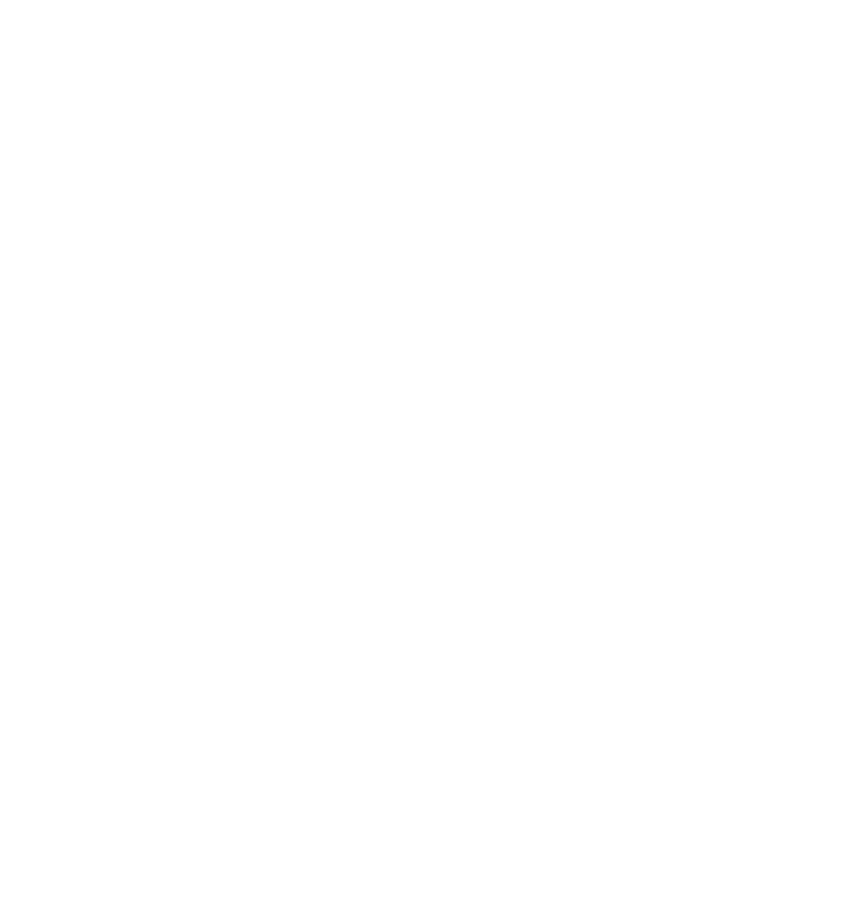
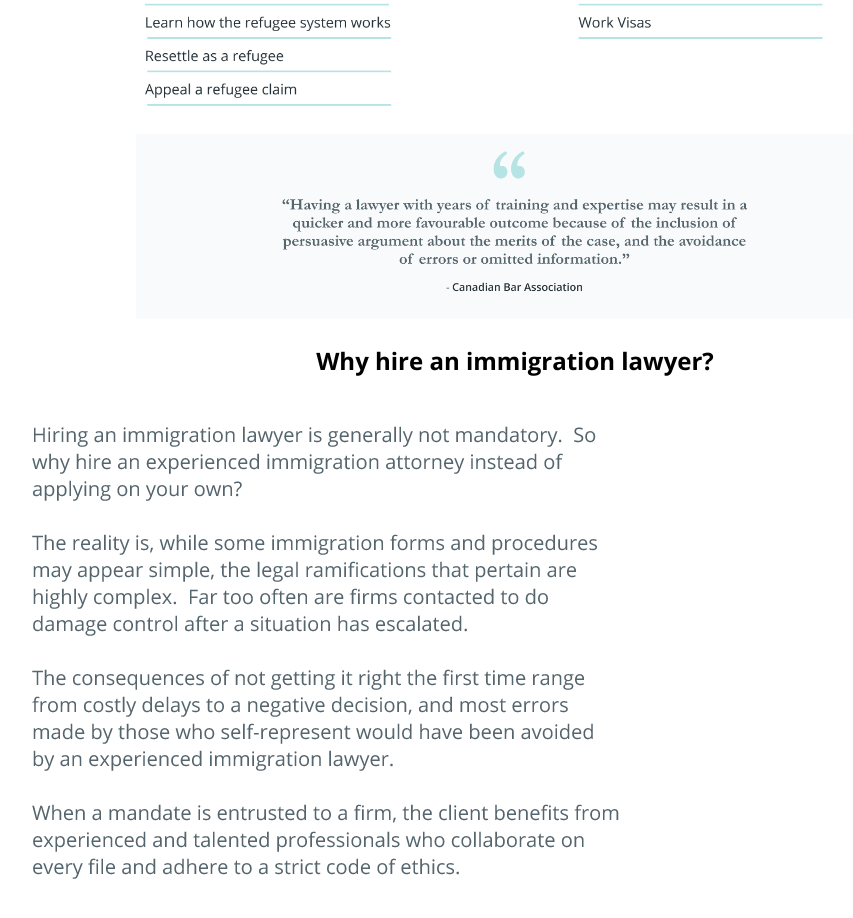
Before and after one commit to jamesleeyk/asdf, a React (Create React App) app: page /immigration in a window 1280 px wide. Shown: the part 340-1258 px from the top of the page, without its empty margins (125-978 px from the left). Before the commit the page ends 800 px from the top, so only its background shows below. Built offline with nearby package versions, Linux system fonts and the light colour scheme.

Commit message:
Adding the immigration details

```diff
--- /dev/null
+++ b/src/components/ImmigrationService/ImmigrationService.jsx
@@ -0,0 +1,23 @@
+import React from 'react';
+import detailsList from '../../assets/Images/details.png';
+import testimonial from '../../assets/Images/testimonial.png';
+import detailsP1 from '../../assets/Images/details-p1.png';
+import './ImmigrationService.scss';
+
+function ImmigrationService() {
+    return (
+        <div className="immigration-details">
+            <h1 className="immigration-details__title">General Information about Immigration Law</h1>
+            <img src={detailsList} alt="List of info" className="immigration-details__image"/>
+            <img src={testimonial} alt="Testimonial"  className="immigration-details__image img2"/>
+            <h2>Why hire an immigration lawyer?</h2>
+            <div className="immigration-details__row">
+                <div className="immigration-details__column-left">
+                    <img src={detailsP1} alt="Details "/>
+                </div>
+            </div>
+        </div>
+    )
+}
+
+export default ImmigrationService;
--- /dev/null
+++ b/src/components/ImmigrationService/ImmigrationService.scss
@@ -0,0 +1,25 @@
+.immigration-details {
+    &__image {
+        width: 60%;
+        max-width: 60%;
+
+        &.im2 {
+            width: 100%;
+            max-width: 100%;
+        }
+    }
+
+    &__row {
+        display: flex;
+        justify-content: space-between;
+        align-items: center;
+        width: 80%;
+        margin: 0 auto;
+    }
+
+    &__column {
+        &--left {
+            display: flex;
+        }
+    }
+}
--- a/src/pages/Immigration.jsx
+++ b/src/pages/Immigration.jsx
@@ -1,12 +1,12 @@
 import React, { Component } from 'react';
 import Header from '../components/Header/Header';
-
+import ImmigrationService from '../components/ImmigrationService/ImmigrationService';
 class Immigration extends Component {
     render() {
         return (
             <div>
                 <Header />
-                <h1>Immigration</h1>
+                <ImmigrationService />
             </div>
         )
     }
```
Also changed, not shown: src/components/Immigration/Immigration.jsx (deleted, +0 -13 lines), src/assets/Images/details-p1.png (added), src/assets/Images/testimonial.png (added).
